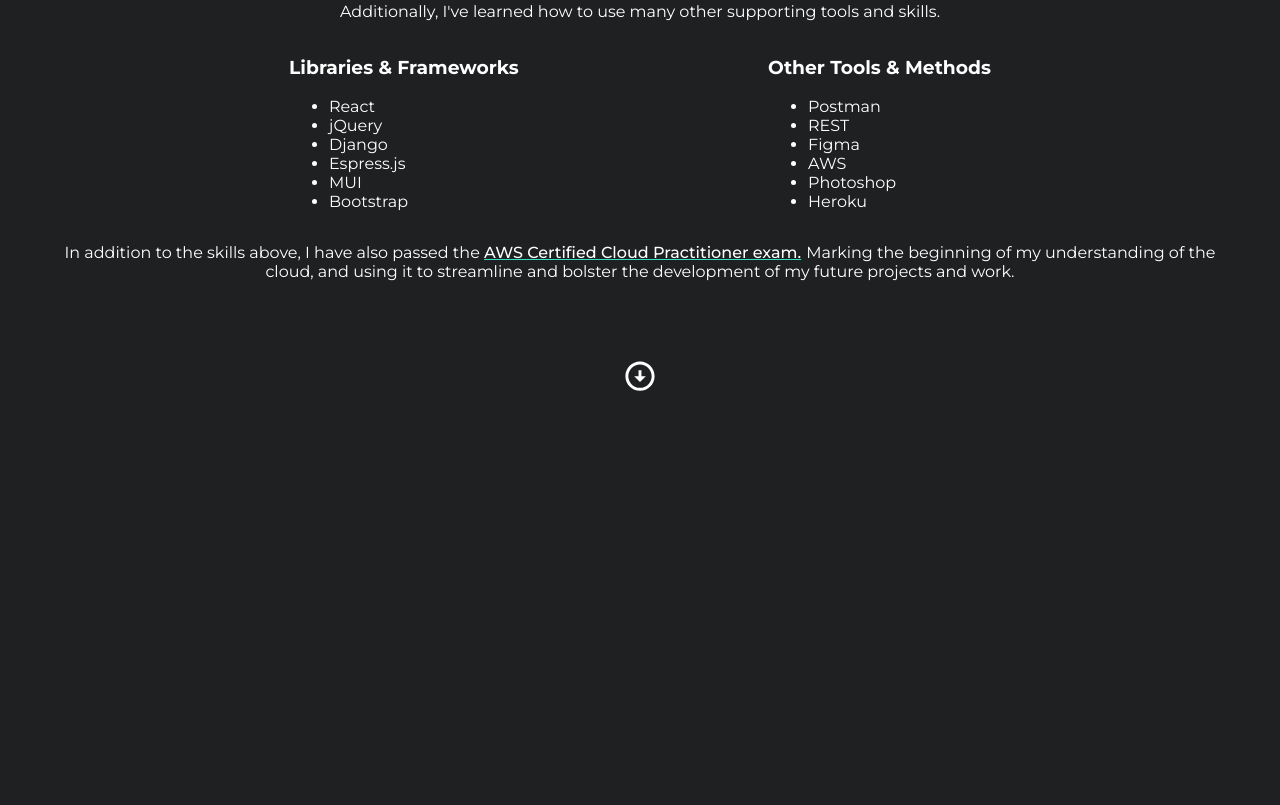
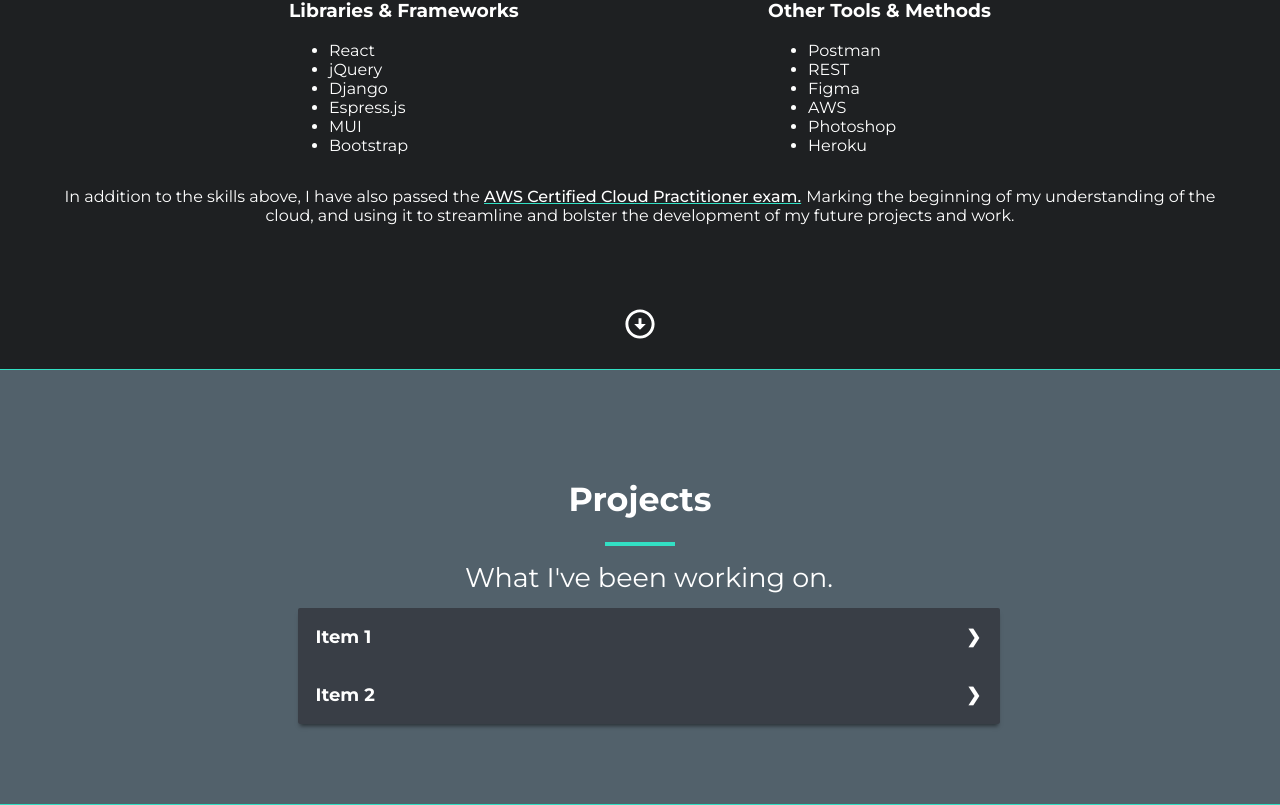
Before and after one commit to aaronzor/react-portfolio-aaron, a React (Create React App) app: page / in a window 1280 px wide. Shown: the part 1893-2698 px from the top of the page. Before the commit the page ends 2318 px from the top, so only its background shows below. Built offline with nearby package versions, Linux system fonts and the light colour scheme; the HTML template or start-up script is replaced by a standard one.

Commit message:
Create Projects files - Create first draft of projects accordion

```diff
--- a/src/App.js
+++ b/src/App.js
@@ -5,6 +5,7 @@
 import Home from './components/home/Home';
 import AboutMe from './components/aboutMe/AboutMe';
 import Skills from './components/skills/Skills';
+import Projects from './components/projects/Projects';
 
 function App() {
   return (
@@ -12,6 +13,7 @@
       <Home />
       <AboutMe />
       <Skills />
+      <Projects />
     </div>
   );
 }
--- /dev/null
+++ b/src/components/projects/Projects.js
@@ -0,0 +1,42 @@
+import React from 'react';
+
+// Import Components
+import Layout from '../layout/Layout';
+
+// Import Styles
+import './projects.css';
+
+const Projects = () => {
+  return (
+    <Layout title='Projects'>
+      <div class='projects-main'>
+        <div class='col'>
+          <h2>What I've been working on.</h2>
+          <div class='tabs'>
+            <div class='tab'>
+              <input type='checkbox' id='chck1' />
+              <label class='tab-label' for='chck1'>
+                Item 1
+              </label>
+              <div class='tab-content'>
+                Lorem ipsum dolor sit amet consectetur, adipisicing elit. Ipsum,
+                reiciendis!
+              </div>
+            </div>
+            <div class='tab'>
+              <input type='checkbox' id='chck2' />
+              <label class='tab-label' for='chck2'>
+                Item 2
+              </label>
+              <div class='tab-content'>
+                Lorem ipsum dolor sit amet consectetur adipisicing elit. A, in!
+              </div>
+            </div>
+          </div>
+        </div>
+      </div>
+    </Layout>
+  );
+};
+
+export default Projects;
--- /dev/null
+++ b/src/components/projects/projects.css
@@ -0,0 +1,93 @@
+/* Text Styles */
+
+h1 {
+  margin: 0;
+  line-height: 2;
+  text-align: center;
+}
+h2 {
+  margin: 0 0 0.5em;
+  font-weight: normal;
+  text-align: center;
+}
+input {
+  position: absolute;
+  opacity: 0;
+  z-index: -1;
+}
+
+/* Main Container */
+.projects {
+  background-color: #52616b;
+  border-top: 1px solid #32e0c4;
+  border-bottom: 1px solid #32e0c4;
+}
+.projects-main {
+  display: flex;
+}
+.projects-main .col {
+  flex: 1;
+}
+.projects-main .col:last-child {
+  margin-left: 1em;
+}
+
+/* Accordion styles */
+.tabs {
+  border-radius: 2px;
+  overflow: hidden;
+  box-shadow: 0 4px 4px -2px rgba(0, 0, 0, 0.5);
+}
+.tab {
+  width: 100%;
+  color: white;
+  overflow: hidden;
+}
+.tab-label {
+  display: flex;
+  justify-content: space-between;
+  padding: 1em;
+  background: #393e46;
+  font-weight: bold;
+  cursor: pointer;
+  /* Icon */
+}
+.tab-label:hover {
+  background: #1a252f;
+}
+.tab-label::after {
+  content: '\276F';
+  width: 1em;
+  height: 1em;
+  text-align: center;
+  transition: all 0.35s;
+}
+.tab-content {
+  max-height: 0;
+  padding: 0 1em;
+  color: #2c3e50;
+  background: white;
+  transition: all 0.35s;
+}
+.tab-close {
+  display: flex;
+  justify-content: flex-end;
+  padding: 1em;
+  font-size: 0.75em;
+  background: #2c3e50;
+  cursor: pointer;
+}
+.tab-close:hover {
+  background: #1a252f;
+}
+input:checked + .tab-label {
+  background: #1a252f;
+}
+input:checked + .tab-label::after {
+  transform: rotate(90deg);
+  color: #32e0c4;
+}
+input:checked ~ .tab-content {
+  max-height: 100vh;
+  padding: 1em;
+}
```
